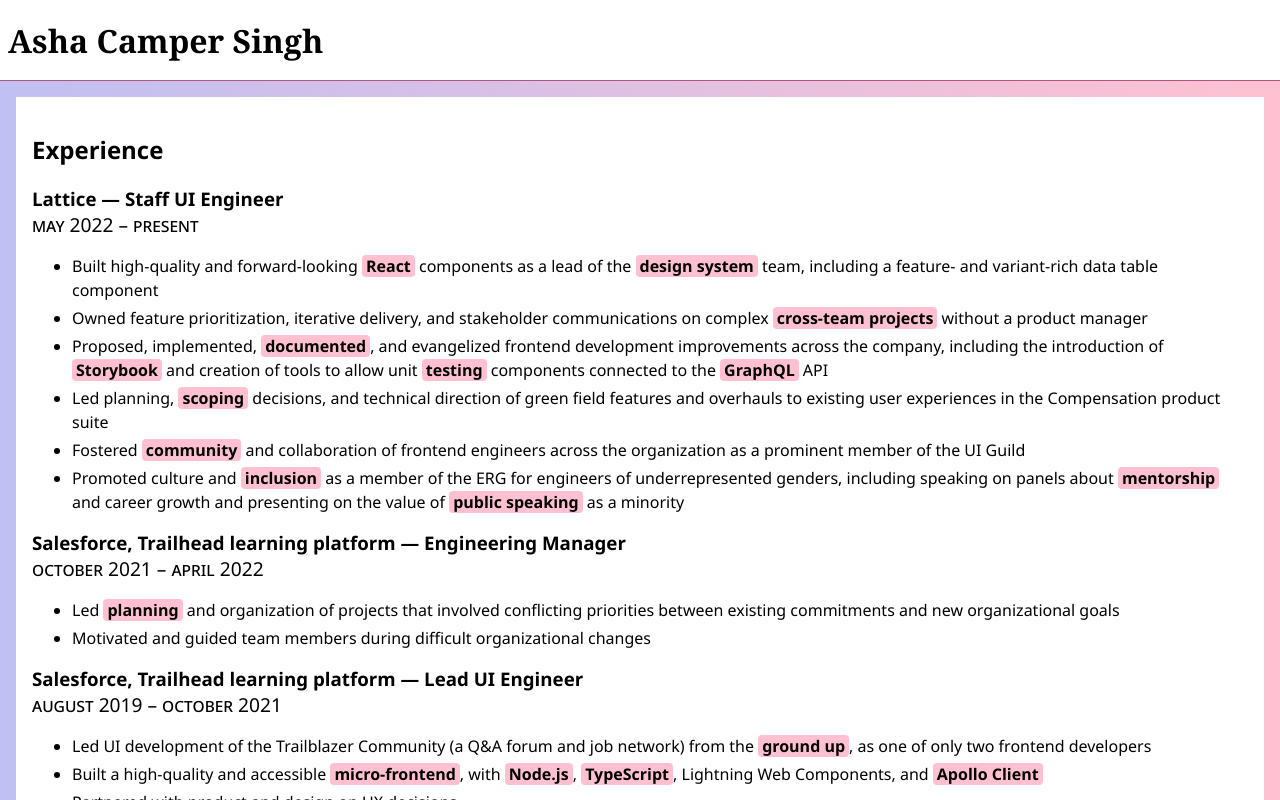
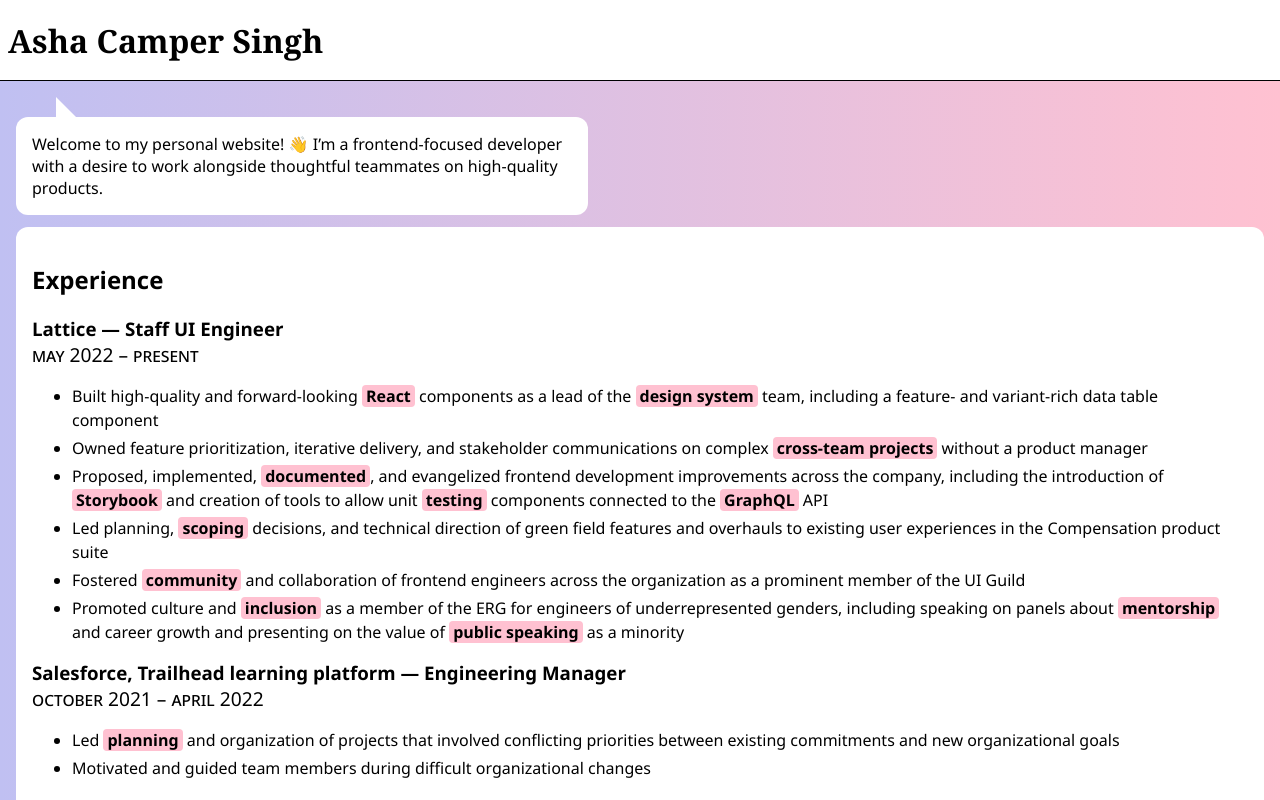
Before and after one commit to ashacs/ashacs.github.io, a Next.js app: page / in a window 1280 px wide. Built offline with nearby package versions, Linux system fonts and the light colour scheme.

Commit message:
Migrate welcome blurb

```diff
--- a/src/app/index.css
+++ b/src/app/index.css
@@ -7,6 +7,10 @@
   --color-purple-light: #c0c0f2;
   --color-purple-dark: #484881;
   --color-black: #000102;
+
+  --border-radius-sm: 4px;
+  --border-radius-md: 8px;
+  --border-radius-lg: 12px;
 
   --font-primary: "Segoe UI", Tahoma, Geneva, Verdana, sans-serif;
   --font-emphasis: Georgia, "Times New Roman", Times, serif;
--- a/src/app/page.tsx
+++ b/src/app/page.tsx
@@ -1,10 +1,10 @@
-import { MyResume } from "src/components/MyResume";
 import "./index.css";
+import { Home } from "src/components/Home";
 
 export function generateStaticParams() {
   return [{ slug: [""] }];
 }
 
 export default function Page() {
-  return <MyResume />;
+  return <Home />;
 }
--- a/src/components/Header/index.css
+++ b/src/components/Header/index.css
@@ -1,12 +1,13 @@
 .header {
   position: sticky;
   top: 0;
-  border-bottom: 1px solid var(--color-pink-dark);
+  border-bottom: 1px solid var(--color-black);
   background-color: white;
   min-height: 64px;
   display: flex;
   align-items: center;
   padding: var(--spacing-2);
+  z-index: 1;
 }
 
 .header-title {
--- /dev/null
+++ b/src/components/Home/index.css
@@ -0,0 +1,33 @@
+:root {
+  --speech-bubble-pointer-size: 20px;
+}
+
+.home-container {
+  display: flex;
+  flex-direction: column;
+  gap: var(--spacing-3);
+}
+
+.speech-bubble {
+  position: relative;
+  background: white;
+  border-radius: var(--border-radius-lg);
+  padding: var(--spacing-4);
+  margin-top: var(--speech-bubble-pointer-size);
+  max-width: 540px;
+}
+
+.speech-bubble:after {
+  content: "";
+  position: absolute;
+  top: 0;
+  left: 50px;
+  width: 0;
+  height: 0;
+  border: var(--speech-bubble-pointer-size) solid transparent;
+  border-bottom-color: white;
+  border-top: 0;
+  border-left: 0;
+  margin-left: -10px;
+  margin-top: calc(var(--speech-bubble-pointer-size) * -1);
+}
--- /dev/null
+++ b/src/components/Home/index.tsx
@@ -0,0 +1,16 @@
+import { MyResume } from "../MyResume";
+import "./index.css";
+
+export function Home() {
+  return (
+    <div className="home-container">
+      <div className="speech-bubble">
+        Welcome to my personal website! 👋 I’m a frontend-focused developer with
+        a desire to work alongside thoughtful teammates on high-quality
+        products.
+      </div>
+
+      <MyResume />
+    </div>
+  );
+}
--- a/src/components/Main/index.css
+++ b/src/components/Main/index.css
@@ -1,5 +1,6 @@
 .main {
   flex-grow: 1;
+  padding: var(--spacing-4);
   background: linear-gradient(
     to right,
     var(--color-purple-light),
--- a/src/components/Mark/index.css
+++ b/src/components/Mark/index.css
@@ -2,6 +2,6 @@
   background: var(--color-pink-light);
   padding-right: var(--spacing-1);
   padding-left: var(--spacing-1);
-  border-radius: 4px;
+  border-radius: var(--border-radius-sm);
   font-weight: 700;
 }
--- a/src/components/Resume/index.css
+++ b/src/components/Resume/index.css
@@ -1,7 +1,7 @@
 .resume-container {
   background-color: white;
-  margin: var(--spacing-4);
   padding: var(--spacing-4);
+  border-radius: var(--border-radius-lg);
 }
 
 .resume-title {
```
